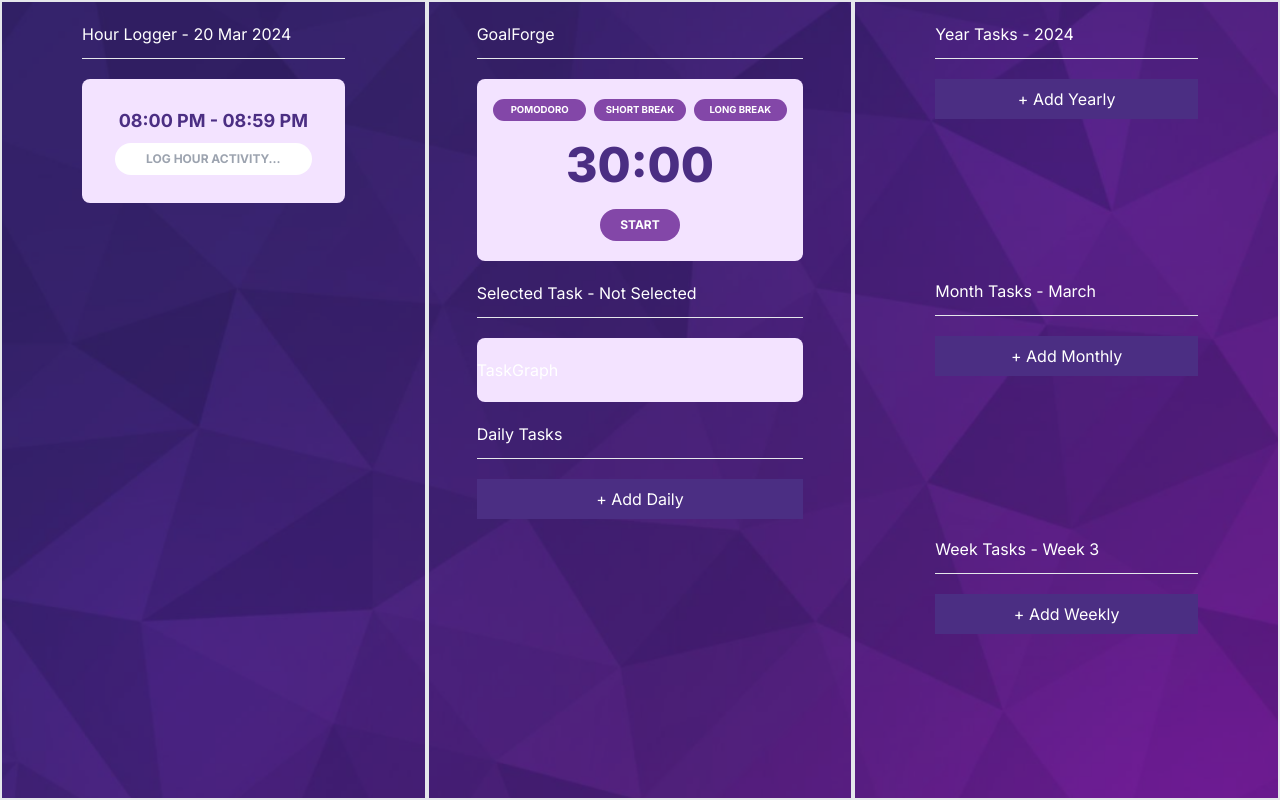
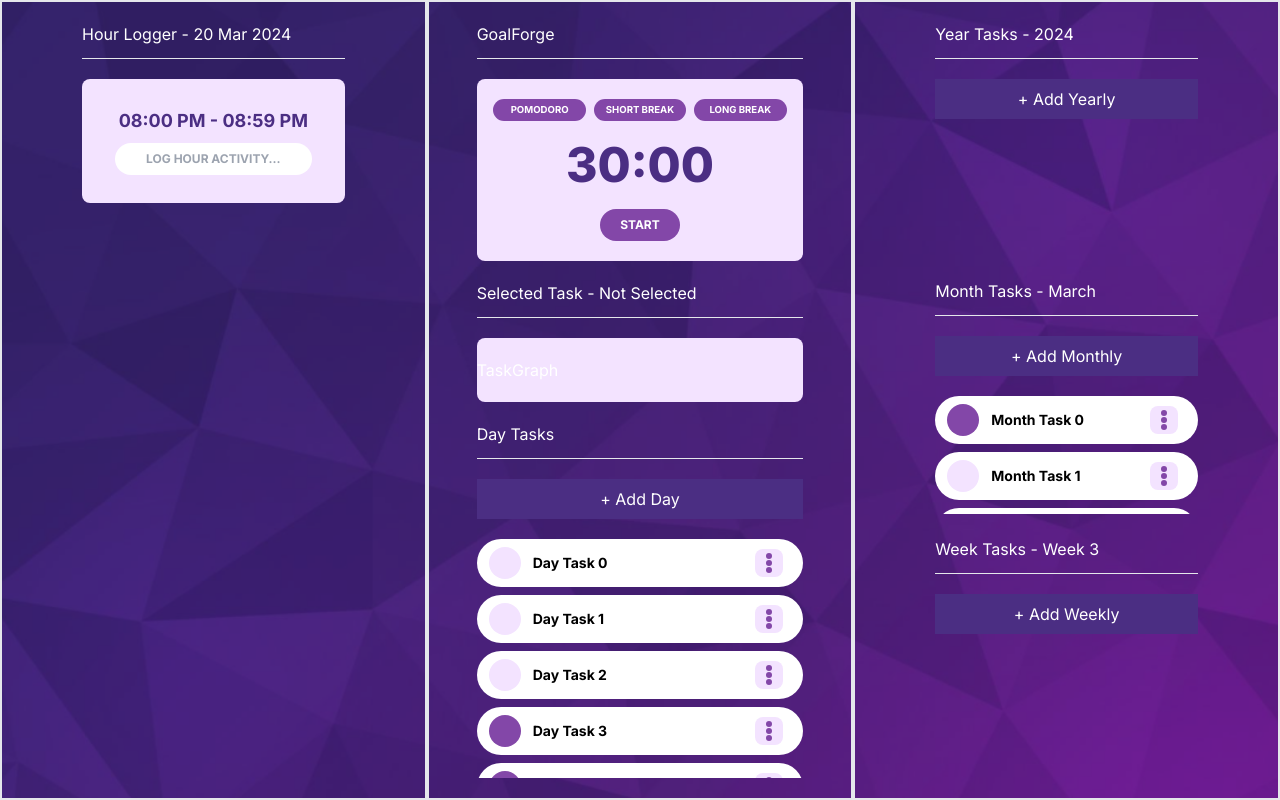
Before and after one commit to afutofu/goalforge, a Next.js app: page / in a window 1280 px wide. Built offline with nearby package versions, Linux system fonts and the light colour scheme.

Commit message:
Implement edit task name

```diff
--- a/src/app/page.tsx
+++ b/src/app/page.tsx
@@ -41,15 +41,20 @@ const Home = () => {
     weekTasks,
     monthTasks,
     yearTasks,
-    addDailyTask,
+    addDayTask,
+    editDayTask,
     addWeekTask,
+    editWeekTask,
     addMonthTask,
+    editMonthTask,
     addYearTask,
+    editYearTask,
   } = useTaskStore();
 
   return (
     <main className="flex min-h-screen max-w-full flex-row items-center justify-evenly bg-[url('/images/purplepatternbackground.png')] bg-cover text-white">
       <div className="absolute flex min-h-screen w-full flex-row items-center justify-evenly bg-primary opacity-50 z-10"></div>
+
       {/* Left / Micro Section */}
       <Section>
         <Header
@@ -69,10 +74,10 @@ const Home = () => {
         <TaskGraph />
         <Separator />
 
-        <Header title={'Daily Tasks'} />
-        <AddTaskInput onAddTask={addDailyTask}>+ Add Daily</AddTaskInput>
+        <Header title={'Day Tasks'} />
+        <AddTaskInput onAddTask={addDayTask}>+ Add Day</AddTaskInput>
         <Separator />
-        <TodoList tasks={dayTasks} />
+        <TodoList tasks={dayTasks} onEditTask={editDayTask} />
       </Section>
 
       {/* Right / Macro Section */}
@@ -83,6 +88,7 @@ const Home = () => {
           <Separator />
           <TodoList
             tasks={yearTasks}
+            onEditTask={editYearTask}
             containerStyle={{
               maxHeight: MACRO_TODO_LIST_MAX_HEIGHT,
             }}
@@ -95,6 +101,7 @@ const Home = () => {
           <Separator />
           <TodoList
             tasks={monthTasks}
+            onEditTask={editMonthTask}
             containerStyle={{
               maxHeight: MACRO_TODO_LIST_MAX_HEIGHT,
             }}
@@ -112,6 +119,7 @@ const Home = () => {
           <Separator />
           <TodoList
             tasks={weekTasks}
+            onEditTask={editWeekTask}
             containerStyle={{
               maxHeight: MACRO_TODO_LIST_MAX_HEIGHT,
             }}
--- a/src/components/TodoItem.tsx
+++ b/src/components/TodoItem.tsx
@@ -1,21 +1,117 @@
-import React, { type FC } from 'react';
+import React, { useState, type FC, useRef, useEffect } from 'react';
 import clsx from 'clsx';
 
 import { type ITask } from '@/types';
+import { KebabMenu } from './KebabMenu';
+import { type SubmitHandler, useForm } from 'react-hook-form';
+import { Button } from './Button';
 
 interface ITodoItem {
   task: ITask;
+  onEditTask: (taskID: string, editedTask: ITask) => void;
 }
 
-export const TodoItem: FC<ITodoItem> = ({ task }) => {
+interface IFormInput {
+  taskName: string;
+}
+
+export const TodoItem: FC<ITodoItem> = ({ task, onEditTask }) => {
+  const [open, setOpen] = useState<boolean>(false);
+  const inputRef = useRef<HTMLInputElement | null>(null);
+
+  const { register, handleSubmit, reset, setValue } = useForm<IFormInput>();
+
+  const { ref } = register('taskName');
+
+  const onSubmit: SubmitHandler<IFormInput> = (data) => {
+    console.log(data);
+
+    const editedTask: ITask = {
+      ...task,
+      name: data.taskName,
+    };
+
+    if (data.taskName !== task.name) {
+      onEditTask(task.id, editedTask);
+    }
+
+    reset();
+    setOpen(false);
+  };
+
+  useEffect(() => {
+    if (open) {
+      if (inputRef.current !== null) inputRef.current.focus();
+    }
+  }, [open]);
+
   return (
-    <div className="bg-white px-3 py-2 rounded-full flex flex items-center">
+    <div
+      className={clsx(
+        'bg-white',
+        { 'rounded-full': !open },
+        { 'rounded-lg': open },
+      )}
+    >
       <div
-        className={clsx('p-4 rounded-full mr-3 bg-primary-light', {
-          '!bg-secondary': task.completed,
+        className={clsx('px-3 py-2 pr-5 flex items-center cursor-pointer', {
+          hidden: open,
         })}
-      ></div>
-      <span className="text-sm text-black font-bold">{task.name}</span>
+      >
+        <div
+          className={clsx('p-4 rounded-full mr-3 bg-primary-light', {
+            '!bg-secondary': task.completed,
+          })}
+        ></div>
+        <span className="text-sm text-black font-bold">{task.name}</span>
+        <KebabMenu
+          onClick={() => {
+            setOpen(true);
+          }}
+        />
+      </div>
+      <form
+        className={clsx(
+          'cursor-auto text-black flex flex-col items-start px-4 py-5 w-full z-20',
+          { hidden: !open },
+        )}
+        onSubmit={handleSubmit(onSubmit)}
+      >
+        <input
+          className="outline-none mb-3 w-full"
+          defaultValue={task.name}
+          {...register('taskName', { required: true, minLength: 1 })}
+          ref={(e) => {
+            ref(e);
+            inputRef.current = e;
+          }}
+        />
+        <div className="flex justify-between items-center w-full">
+          <button
+            className="mr-4 hover:underline text-gray-400"
+            onClick={(e) => {
+              e.stopPropagation();
+              setOpen(false);
+              setValue('taskName', task.name);
+            }}
+          >
+            Delete
+          </button>
+          <div className="flex items-center">
+            <button
+              className="mr-4 hover:underline text-gray-400"
+              onClick={(e) => {
+                e.stopPropagation();
+                setOpen(false);
+                setValue('taskName', task.name);
+              }}
+            >
+              Cancel
+            </button>
+            <Button type="submit">Save</Button>
+          </div>
+        </div>
+      </form>
     </div>
   );
 };
--- a/src/containers/TodoList.tsx
+++ b/src/containers/TodoList.tsx
@@ -4,12 +4,14 @@ import { TodoItem } from '@/components/TodoItem';
 
 interface ITodoList {
   tasks: ITask[];
+  onEditTask: (taskID: string, editedTask: ITask) => void;
   containerClass?: string;
   containerStyle?: React.CSSProperties;
 }
 
 export const TodoList: FC<ITodoList> = ({
   tasks,
+  onEditTask,
   containerClass,
   containerStyle,
 }) => {
@@ -21,14 +23,18 @@ export const TodoList: FC<ITodoList> = ({
       style={containerStyle}
     >
       {tasks.map((task, i) => {
+        const todoItem = (
+          <TodoItem key={task.id} task={task} onEditTask={onEditTask} />
+        );
+
         if (i !== tasks.length - 1)
           return (
             <>
-              <TodoItem key={task.id} task={task} />
+              {todoItem}
               <div className="mb-2"></div>
             </>
           );
-        else return <TodoItem key={task.id} task={task} />;
+        else return todoItem;
       })}
     </div>
   );
--- a/src/store/task.ts
+++ b/src/store/task.ts
@@ -6,26 +6,40 @@ interface ITaskStore {
   weekTasks: ITask[];
   monthTasks: ITask[];
   yearTasks: ITask[];
-  setDailyTasks: (tasks: ITask[]) => void;
+
+  setDayTasks: (tasks: ITask[]) => void;
   setWeekTasks: (tasks: ITask[]) => void;
   setMonthTasks: (tasks: ITask[]) => void;
   setYearTasks: (tasks: ITask[]) => void;
-  addDailyTask: (task: ITask) => void;
-  removeDailyTask: (taskID: string) => void;
+
+  addDayTask: (task: ITask) => void;
+  editDayTask: (taskID: string, editedTask: ITask) => void;
+  removeDayTask: (taskID: string) => void;
+
   addWeekTask: (task: ITask) => void;
+  editWeekTask: (taskID: string, editedTask: ITask) => void;
   removeWeekTask: (taskID: string) => void;
+
   addMonthTask: (task: ITask) => void;
+  editMonthTask: (taskID: string, editedTask: ITask) => void;
   removeMonthTask: (taskID: string) => void;
+
   addYearTask: (task: ITask) => void;
+  editYearTask: (taskID: string, editedTask: ITask) => void;
   removeYearTask: (taskID: string) => void;
 }
 
 export const useTaskStore = create<ITaskStore>((set, get) => ({
-  dayTasks: [],
-  setDailyTasks: (tasks: ITask[]) => {
+  dayTasks: new Array(10).fill(1).map((_, id) => ({
+    id: 'id' + id + Math.random(),
+    name: 'Day Task ' + id,
+    completed: Math.random() * 10 > 5,
+    createdAt: new Date(),
+  })),
+  setDayTasks: (tasks: ITask[]) => {
     set({ dayTasks: tasks });
   },
-  addDailyTask: (task: ITask) => {
+  addDayTask: (task: ITask) => {
     const currentTasks = get().dayTasks;
     set({ dayTasks: [...currentTasks, task] });
 
@@ -36,7 +50,18 @@ export const useTaskStore = create<ITaskStore>((set, get) => ({
     //     set({ dayTasks: currentTasks });
     //   });
   },
-  removeDailyTask: (taskID: string) => {
+  editDayTask: (taskID: string, editedTask: ITask) => {
+    const currentTasks = get().dayTasks;
+    set({
+      dayTasks: currentTasks.map((task) => {
+        if (task.id === taskID) {
+          return editedTask;
+        }
+        return task;
+      }),
+    });
+  },
+  removeDayTask: (taskID: string) => {
     const currentTasks = get().dayTasks;
     set({ dayTasks: currentTasks.filter((task) => task.id !== taskID) });
 
@@ -50,6 +75,17 @@ export const useTaskStore = create<ITaskStore>((set, get) => ({
   weekTasks: [],
   setWeekTasks: (tasks: ITask[]) => {
     set({ weekTasks: tasks });
+  },
+  editWeekTask: (taskID: string, editedTask: ITask) => {
+    const currentTasks = get().weekTasks;
+    set({
+      weekTasks: currentTasks.map((task) => {
+        if (task.id === taskID) {
+          return editedTask;
+        }
+        return task;
+      }),
+    });
   },
   addWeekTask: (task: ITask) => {
     const currentTasks = get().weekTasks;
@@ -73,10 +109,16 @@ export const useTaskStore = create<ITaskStore>((set, get) => ({
     // });
   },
 
-  monthTasks: [],
+  monthTasks: new Array(10).fill(1).map((_, id) => ({
+    id: 'id' + id + Math.random(),
+    name: 'Month Task ' + id,
+    completed: Math.random() * 10 > 5,
+    createdAt: new Date(),
+  })),
   setMonthTasks: (tasks: ITask[]) => {
     set({ monthTasks: tasks });
   },
+
   addMonthTask: (task: ITask) => {
     const currentTasks = get().monthTasks;
     set({ monthTasks: [...currentTasks, task] });
@@ -87,6 +129,17 @@ export const useTaskStore = create<ITaskStore>((set, get) => ({
     //     // Handle error and rollback the state update if needed
     //     set({ monthTasks: currentTasks });
     //   });
+  },
+  editMonthTask: (taskID: string, editedTask: ITask) => {
+    const currentTasks = get().monthTasks;
+    set({
+      monthTasks: currentTasks.map((task) => {
+        if (task.id === taskID) {
+          return editedTask;
+        }
+        return task;
+      }),
+    });
   },
   removeMonthTask: (taskID: string) => {
     const currentTasks = get().monthTasks;
@@ -114,6 +167,17 @@ export const useTaskStore = create<ITaskStore>((set, get) => ({
     //     set({ yearTasks: currentTasks });
     //   });
   },
+  editYearTask: (taskID: string, editedTask: ITask) => {
+    const currentTasks = get().yearTasks;
+    set({
+      yearTasks: currentTasks.map((task) => {
+        if (task.id === taskID) {
+          return editedTask;
+        }
+        return task;
+      }),
+    });
+  },
   removeYearTask: (taskID: string) => {
     const currentTasks = get().yearTasks;
     set({ yearTasks: currentTasks.filter((task) => task.id !== taskID) });
```
